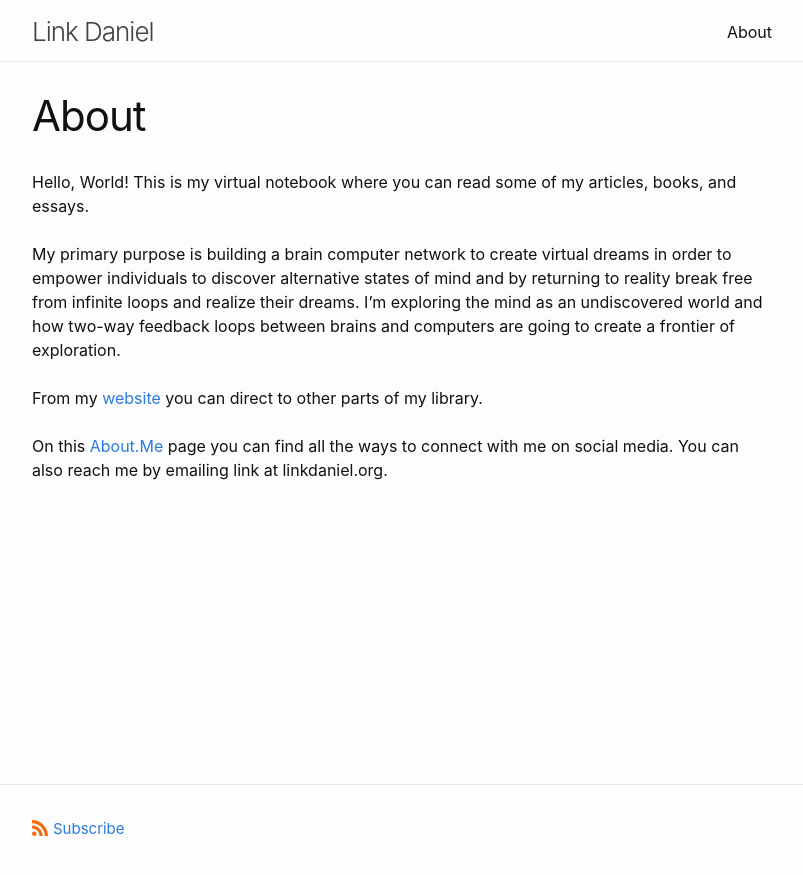
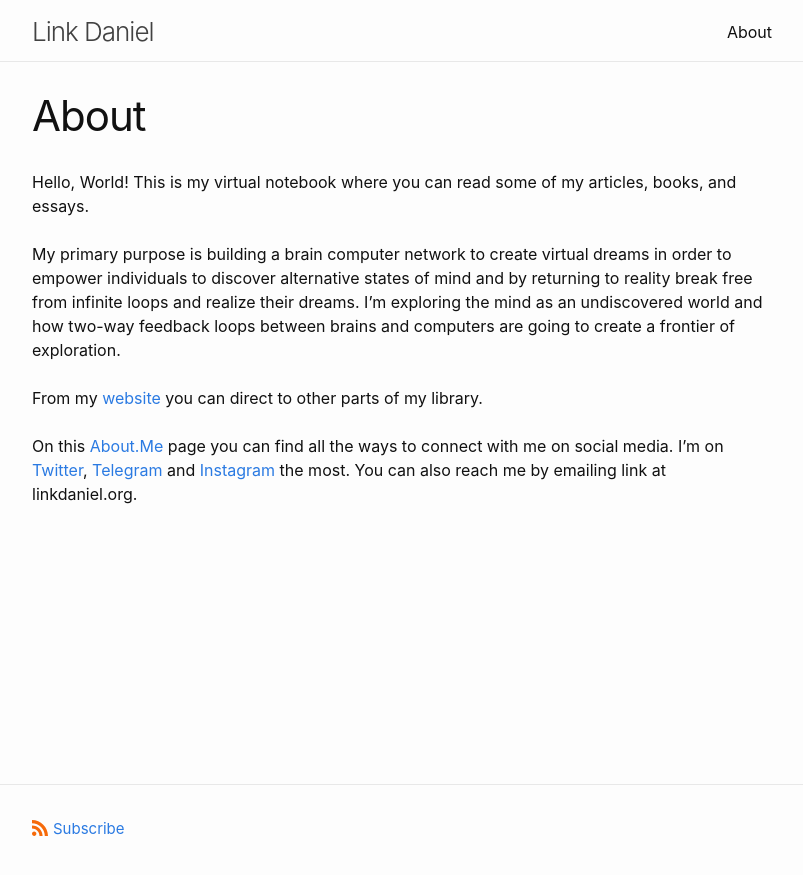
Before and after one commit to link-daniel/link.github.io, a Jekyll site: the page built from about.md, in a window 1280 px wide. Shown: the top 875 px of the page, without its empty margins (238-1041 px from the left). Built offline with Jekyll 4.4.1, drawn with Linux system fonts in a browser that asks for light colours.

Commit message:
Update about.md

```diff
--- a/about.md
+++ b/about.md
@@ -10,4 +10,4 @@ My primary purpose is building a brain computer network to create virtual dreams
 <br>
 From my [website](https://linkdaniel.org) you can direct to other parts of my library.\
 <br>
-On this [About.Me](https://about.me/linkdaniel) page you can find all the ways to connect with me on social media. You can also reach me by emailing link at linkdaniel.org.
+On this [About.Me](https://about.me/linkdaniel) page you can find all the ways to connect with me on social media. I'm on [Twitter](https://twitter.com/linkdniel), [Telegram](https://t.me/linkdaniel) and [Instagram](https://instagram.com/linkdniel) the most. You can also reach me by emailing link at linkdaniel.org.
```
